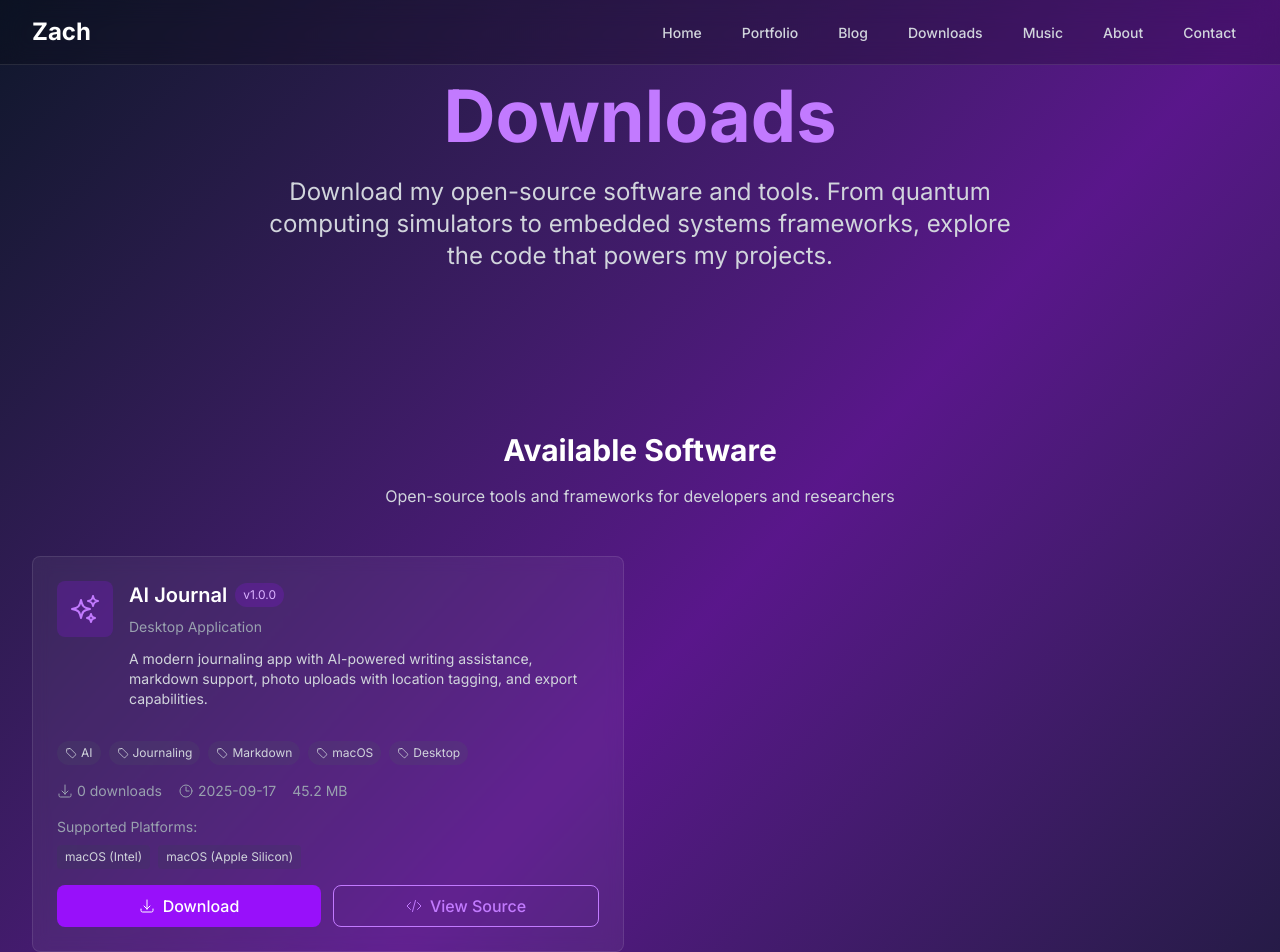
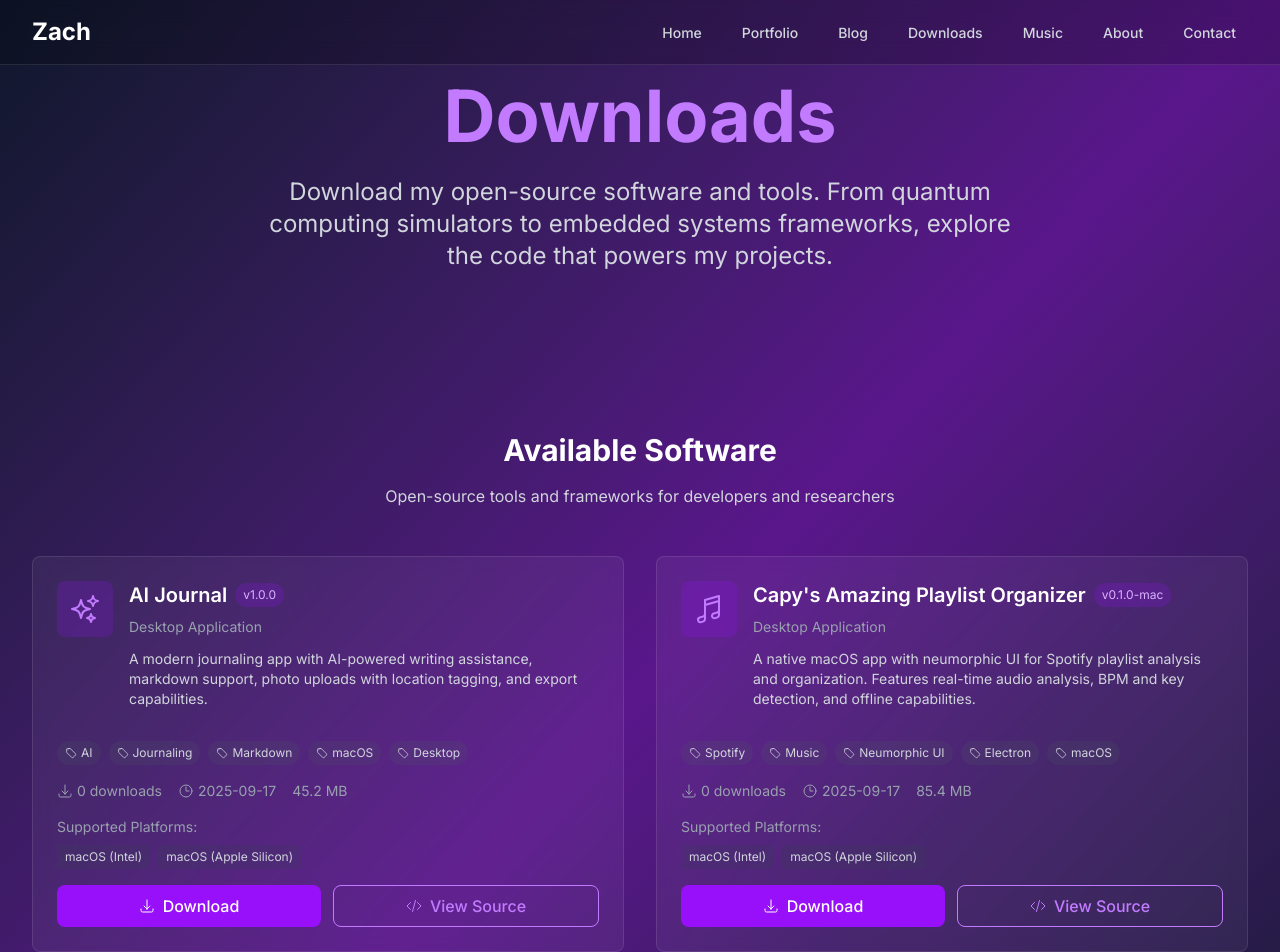
Before and after one commit to zach1020/zachbohlcom, a Next.js app: page /downloads in a window 1280 px wide. Shown: the top 952 px of the page. Built offline with nearby package versions, Linux system fonts and the light colour scheme.

Commit message:
Add Capy's Amazing Playlist Organizer to Downloads page
- Added new download card for Playlist Organizer v0.1.0-mac
- Features neumorphic UI, Spotify integration, and real-time audio analysis
- Links to GitHub release and repository
- Added MusicalNoteIcon import for music app icon

```diff
--- a/src/app/downloads/page.tsx
+++ b/src/app/downloads/page.tsx
@@ -9,7 +9,8 @@ import {
   SparklesIcon,
   ClockIcon,
   TagIcon,
-  StarIcon
+  StarIcon,
+  MusicalNoteIcon
 } from '@heroicons/react/24/outline';
 
 export default function Downloads() {
@@ -28,6 +29,21 @@ export default function Downloads() {
       tags: ["AI", "Journaling", "Markdown", "macOS", "Desktop"],
       downloadUrl: "https://github.com/zach1020/ai-journal/releases/tag/v1.0.0",
       githubUrl: "https://github.com/zach1020/ai-journal"
+    },
+    {
+      id: 2,
+      name: "Capy's Amazing Playlist Organizer",
+      description: "A native macOS app with neumorphic UI for Spotify playlist analysis and organization. Features real-time audio analysis, BPM and key detection, and offline capabilities.",
+      version: "v0.1.0-mac",
+      category: "Desktop Application",
+      icon: MusicalNoteIcon,
+      size: "85.4 MB",
+      downloads: 0, // Will be updated with actual download count
+      lastUpdated: "2025-09-17",
+      platforms: ["macOS (Intel)", "macOS (Apple Silicon)"],
+      tags: ["Spotify", "Music", "Neumorphic UI", "Electron", "macOS"],
+      downloadUrl: "https://github.com/zach1020/Playlist-Organizer/releases/tag/v0.1.0-mac",
+      githubUrl: "https://github.com/zach1020/Playlist-Organizer"
     }
   ];
 
```
